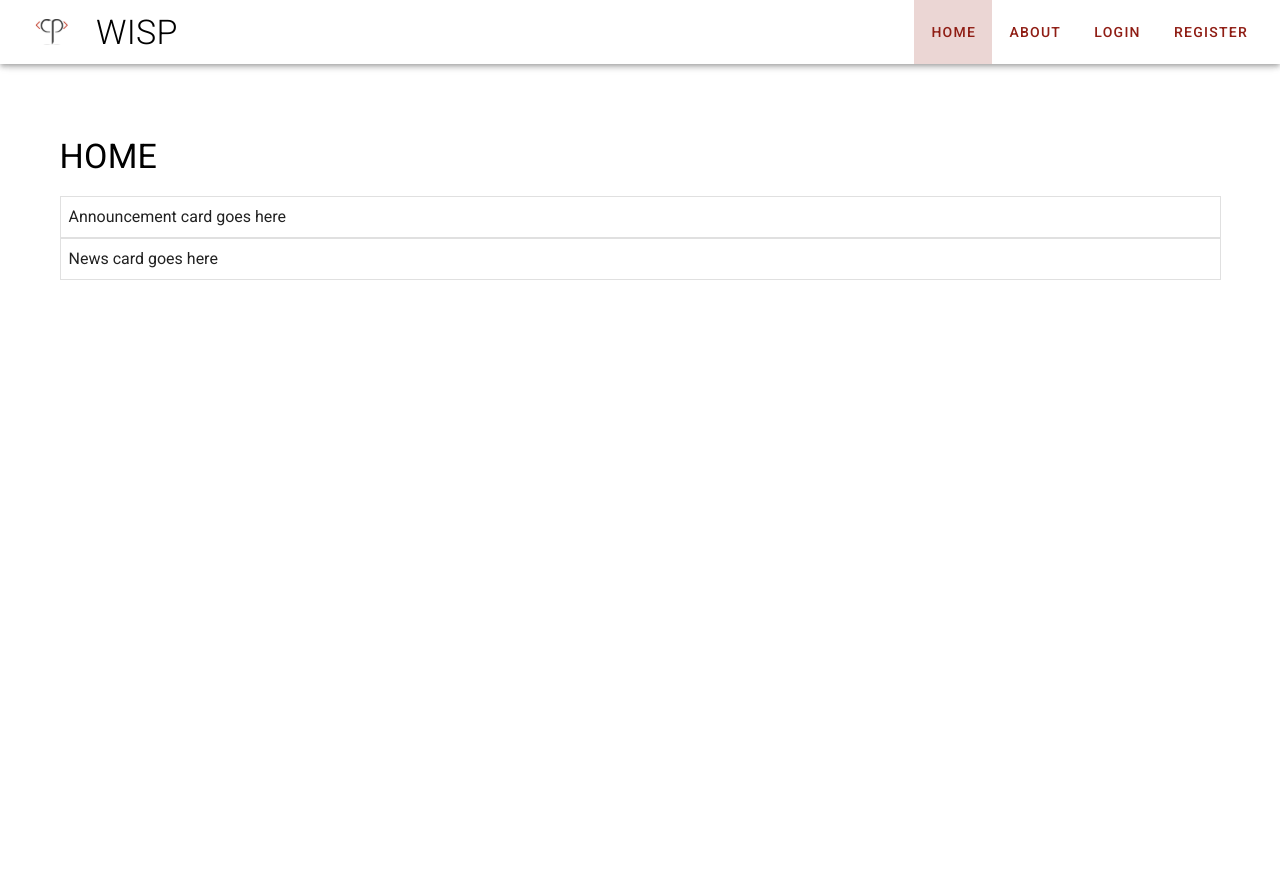
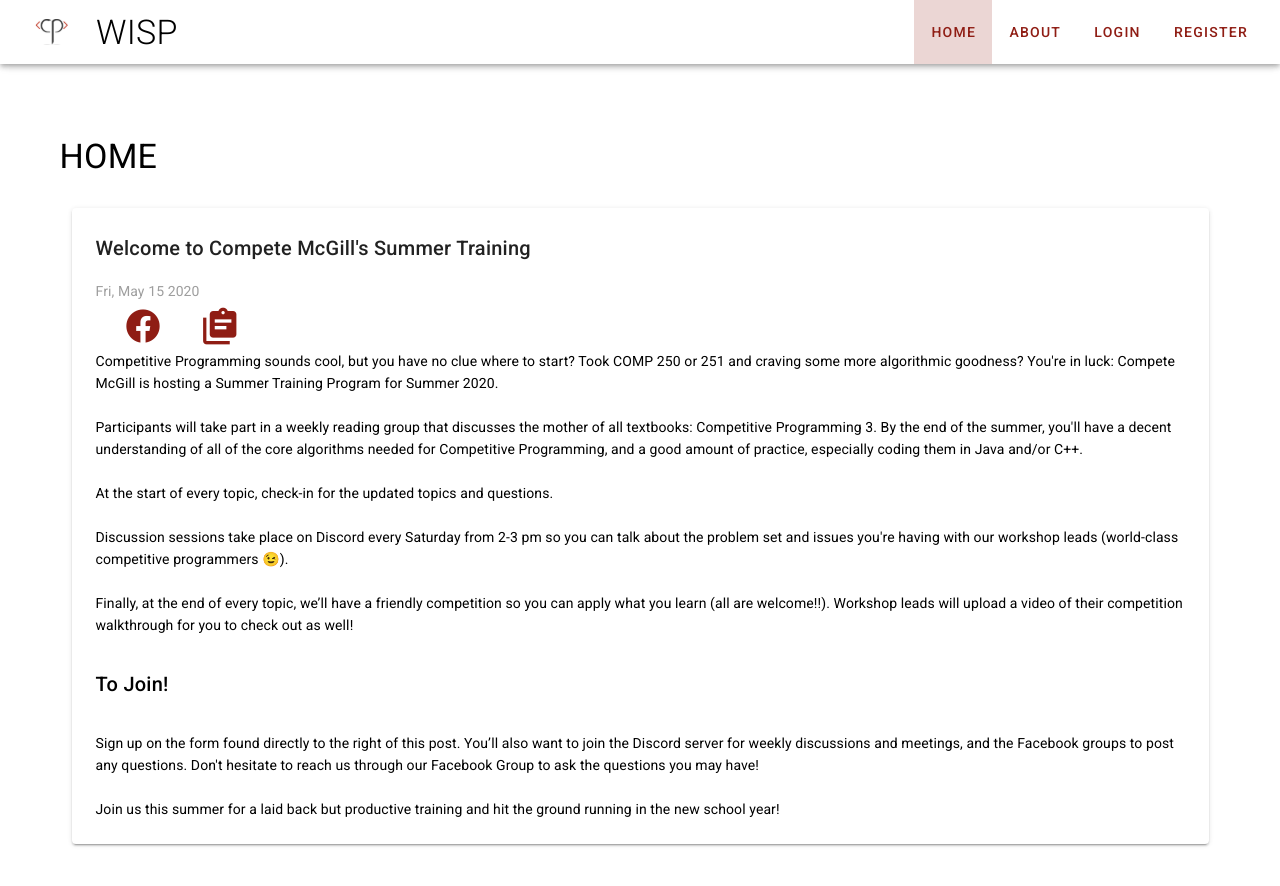
Before and after one commit to competemcgill/wisp-ui, a Vue app: page / in a window 1280 px wide. Shown: the top 886 px of the page. Before the commit the page ends 800 px from the top, so only its background shows below. Built offline with nearby package versions, Linux system fonts and the light colour scheme.

Commit message:
Added home page (#15)

```diff
--- a/src/components/Home/Announcement.vue
+++ b/src/components/Home/Announcement.vue
@@ -1,12 +1,100 @@
 <!-- TODO: implement Announcement card for Home view -->
 <template>
-  <v-card class="pa-2" outlined tile>
-    Announcement card goes here
-  </v-card>
+  <v-container>
+    <v-card class="pa-2">
+      <v-container>
+        <v-row>
+          <v-card-title
+            >Welcome to Compete McGill's Summer Training</v-card-title
+          >
+          <v-card-text class="grey--text">Fri, May 15 2020</v-card-text>
+          <v-row>
+            <v-col lg="2" md="4">
+              <v-row justify="space-around">
+                <v-icon
+                  x-large
+                  class="primary--text"
+                  @click="openLink('discord')"
+                  >mdi-discord</v-icon
+                >
+                <v-icon
+                  x-large
+                  class="primary--text"
+                  @click="openLink('facebook')"
+                  >mdi-facebook</v-icon
+                >
+                <v-icon x-large class="primary--text" @click="openLink('form')"
+                  >mdi-clipboard-text-multiple</v-icon
+                >
+              </v-row>
+            </v-col>
+            <v-col lg="10" md="8"></v-col>
+          </v-row>
+          <v-card-text class="black--text">
+            Competitive Programming sounds cool, but you have no clue where to
+            start? Took COMP 250 or 251 and craving some more algorithmic
+            goodness? You're in luck: Compete McGill is hosting a Summer
+            Training Program for Summer 2020.
+            <br />
+            <br />Participants will take part in a weekly reading group that
+            discusses the mother of all textbooks: Competitive Programming 3. By
+            the end of the summer, you'll have a decent understanding of all of
+            the core algorithms needed for Competitive Programming, and a good
+            amount of practice, especially coding them in Java and/or C++.
+            <br />
+            <br />At the start of every topic, check-in for the updated topics
+            and questions.
+            <br />
+            <br />Discussion sessions take place on Discord every Saturday from
+            2-3 pm so you can talk about the problem set and issues you're
+            having with our workshop leads (world-class competitive programmers
+            😉).
+            <br />
+            <br />Finally, at the end of every topic, we’ll have a friendly
+            competition so you can apply what you learn (all are welcome!!).
+            Workshop leads will upload a video of their competition walkthrough
+            for you to check out as well!
+          </v-card-text>
+          <v-card-text class="title black--text">To Join!</v-card-text>
+          <v-card-text class="black--text">
+            Sign up on the form found directly to the right of this post. You’ll
+            also want to join the Discord server for weekly discussions and
+            meetings, and the Facebook groups to post any questions. Don't
+            hesitate to reach us through our Facebook Group to ask the questions
+            you may have!
+            <br />
+            <br />Join us this summer for a laid back but productive training
+            and hit the ground running in the new school year!
+          </v-card-text>
+        </v-row>
+      </v-container>
+    </v-card>
+  </v-container>
 </template>
 
 <script>
 export default {
-  name: "HomeAnnouncement"
+  name: "HomeAnnouncement",
+  methods: {
+    openLink(input) {
+      switch (input) {
+        case "discord":
+          window.open("https://discord.gg/JhZQWPW", "_blank");
+          break;
+        case "facebook":
+          window.open(
+            "https://www.facebook.com/groups/856545804677764/",
+            "_blank"
+          );
+          break;
+        case "form":
+          window.open("https://forms.gle/mNeaQooCLjP9VDcm7", "_blank");
+          break;
+
+        default:
+          break;
+      }
+    }
+  }
 };
 </script>
--- a/src/views/Home/index.vue
+++ b/src/views/Home/index.vue
@@ -4,20 +4,20 @@
     <v-container class="my-5">
       <h1 class="my-5 display-1 black--text text-uppercase">home</h1>
       <announcement />
-      <news />
+      <!-- <news /> -->
     </v-container>
   </div>
 </template>
 
 <script>
 import Announcement from "@/components/Home/Announcement";
-import News from "@/components/Home/News";
+// import News from "@/components/Home/News";
 
 export default {
   name: "Home",
   components: {
-    announcement: Announcement,
-    news: News
+    announcement: Announcement
+    // news: News
   }
 };
 </script>
```
